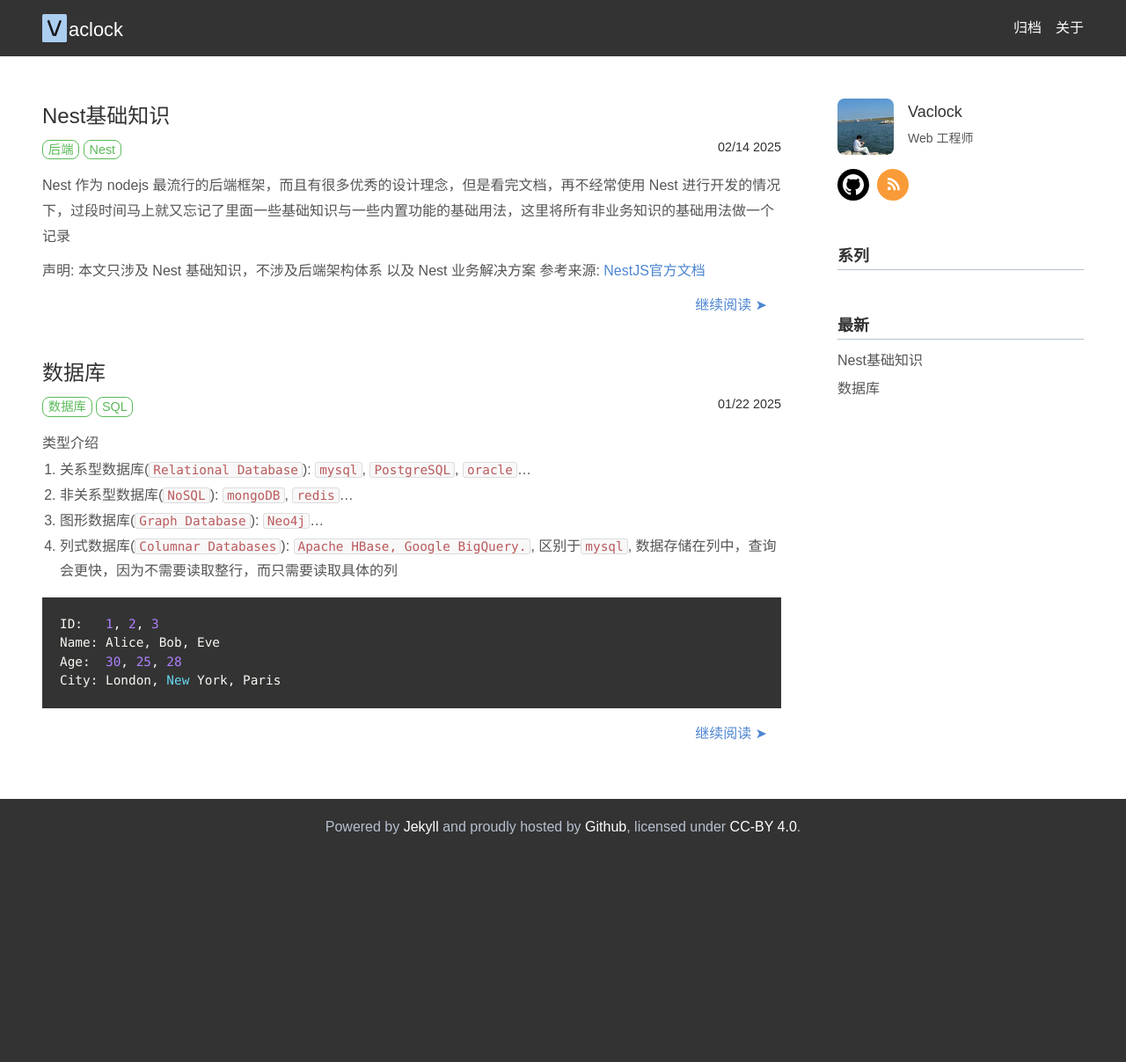
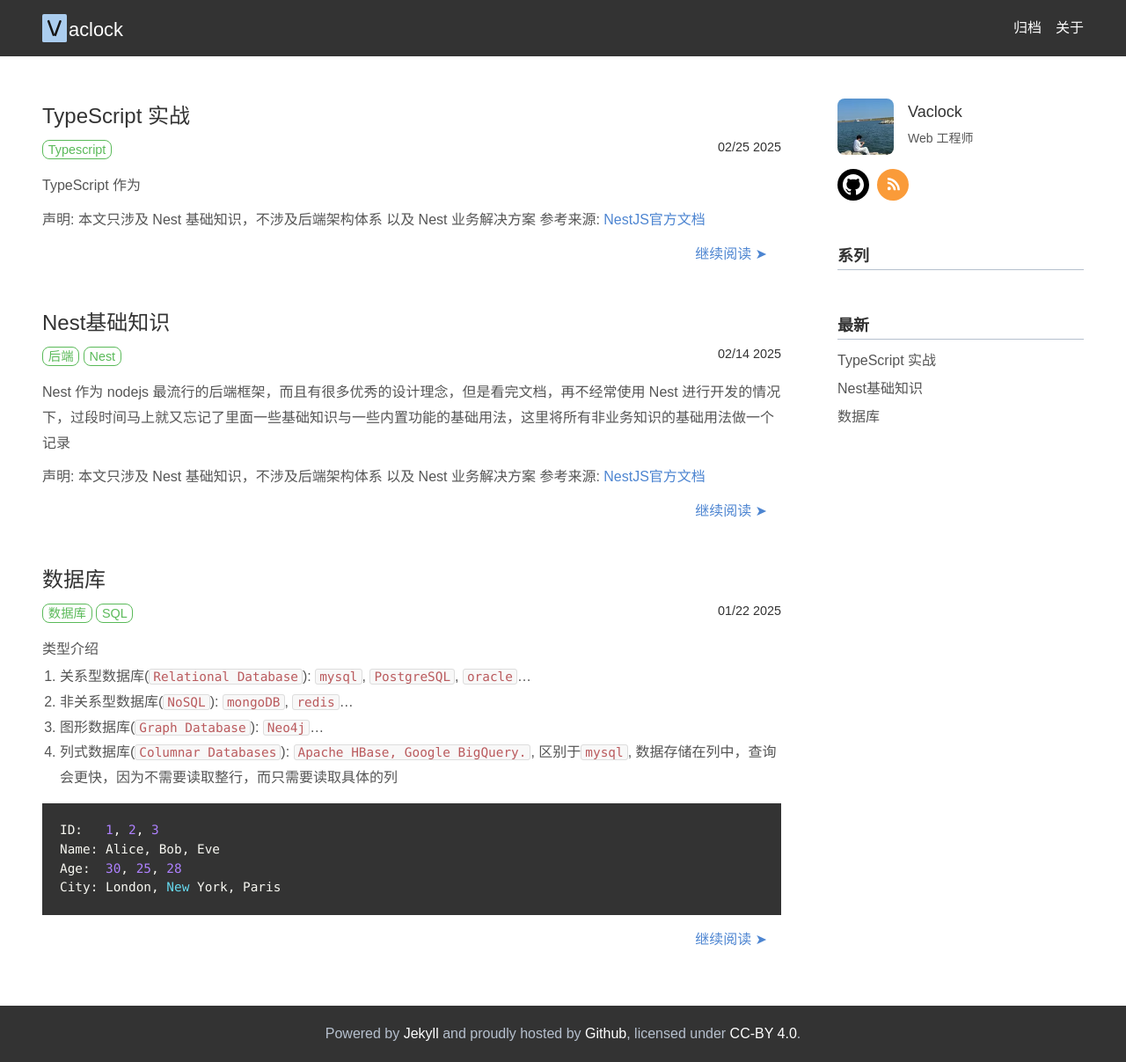
Before and after one commit to vaclock/vaclock.github.io, a Jekyll site: the page built from index.html, in a window 1280 px wide. Shown: the whole page at 88% size. Built offline with Jekyll 4.4.1, drawn with Linux system fonts in a browser that asks for light colours; the list of posts is cut into pages by our own code; before the commit the page ends 972 px from its top, so only the background shows below that.

Commit message:
feat: ts

```diff
--- /dev/null
+++ b/_posts/2025-02-25-typescript-note.md
@@ -0,0 +1,16 @@
+---
+title: TypeScript 实战
+tags:  Typescript
+---
+
+TypeScript 作为
+
+> **声明**: 本文只涉及 Nest 基础知识，不涉及后端架构体系 以及 Nest 业务解决方案
+> 参考来源: [NestJS官方文档](https://docs.nestjs.com/)
+
+<!--more-->
+
+## 内置类型
+
+1. `PropertyKey`: 联合类型，可以作为对象属性的值类型 `string | number | symbol`
+2. `Omit<T, P>`: 剔除类型`T`中某些`P`属性
```
Also changed, not shown: _posts/2025-02-14-nest-basic.md (+20 -2 lines).
